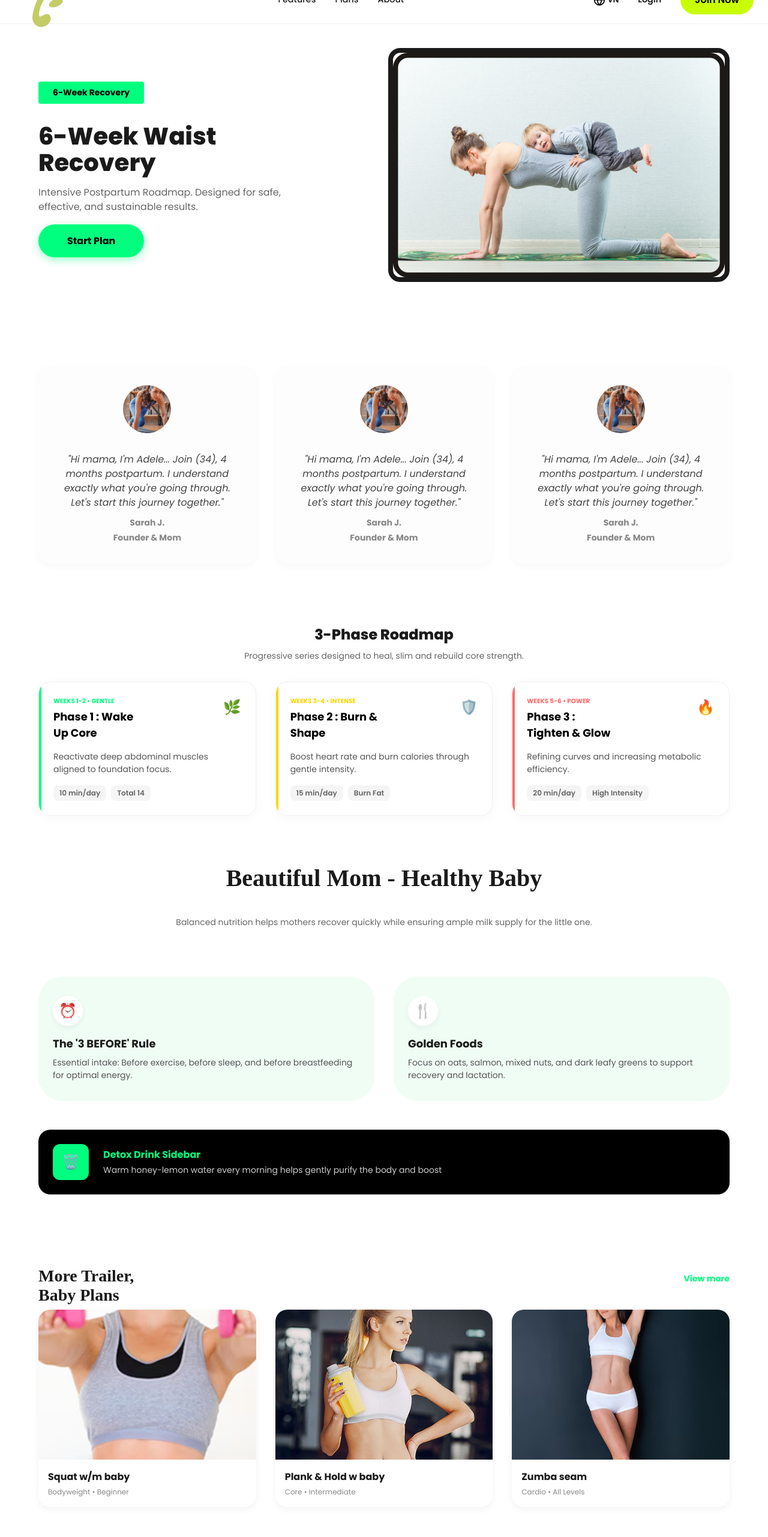
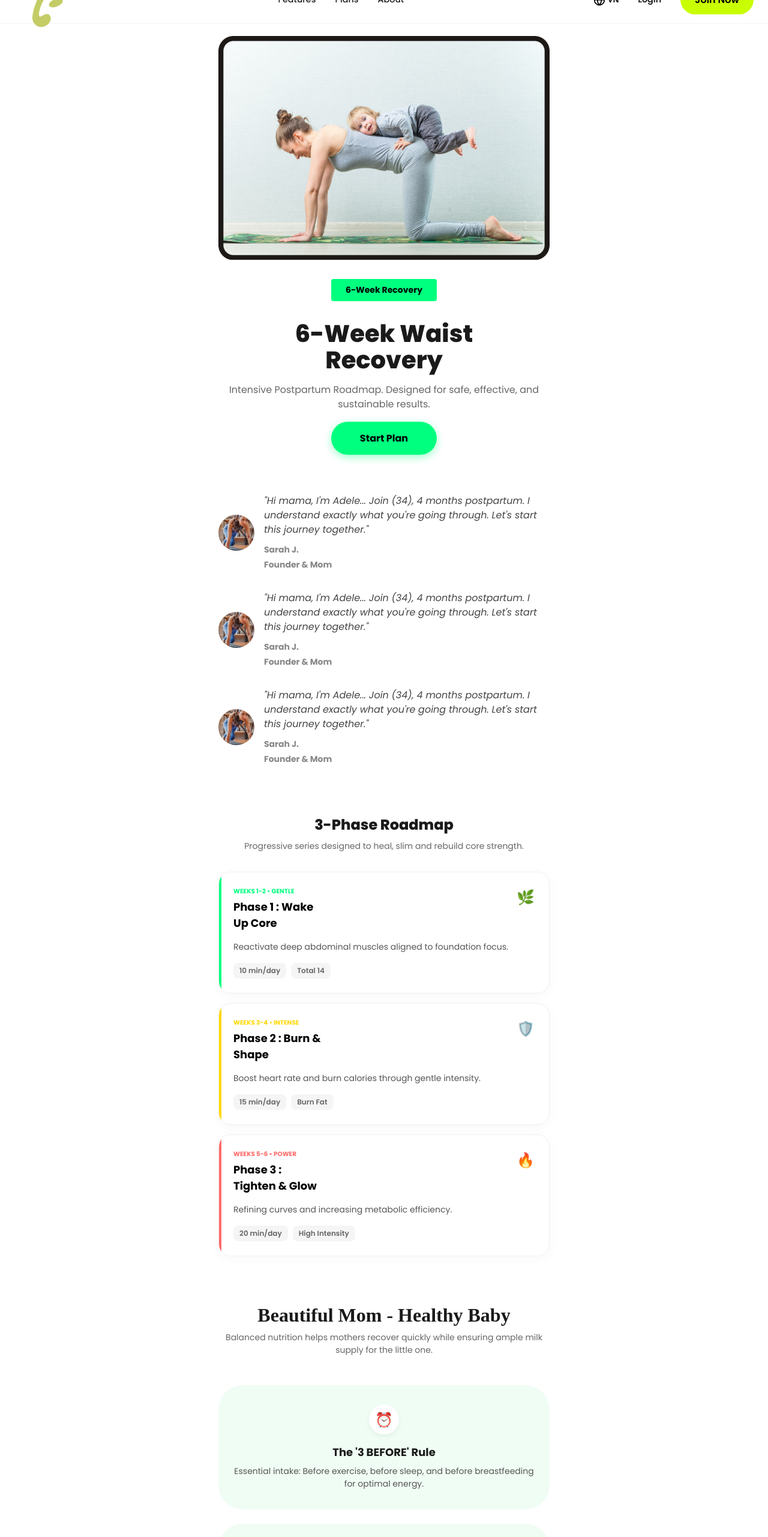
Before and after one commit to henrynguyens/gymwo, a Next.js app: page /plan in a window 1280 px wide. Shown: the part 40-2602 px from the top of the page at 60% size. Built offline with nearby package versions, Linux system fonts and the light colour scheme; no server answers; a web font is replaced by a local one.

Commit message:
feat: implement mobile responsiveness for plan page and global layout checks

```diff
--- a/src/app/plan/Plan.module.css
+++ b/src/app/plan/Plan.module.css
@@ -440,152 +440,87 @@
     gap: 0.5rem;
 }
 
-/* Desktop Responsiveness */
-@media (min-width: 1024px) {
+/* Responsive Mobile Styles */
+@media (max-width: 768px) {
     .container {
-        max-width: 1200px;
+        padding: 0 1rem;
     }
 
-    /* Hero Split Layout */
     .hero {
-        display: flex;
-        align-items: center;
-        text-align: left;
-        gap: 6rem;
-        padding: 120px 0 80px;
+        padding: 60px 0 40px;
+        flex-direction: column;
+        text-align: center;
+        gap: 2rem;
     }
 
     .heroImageContainer {
-        order: 2;
-        flex: 1;
-        margin-bottom: 0;
-        justify-content: flex-end;
-    }
-
-    .heroImage {
-        width: 100%;
-        max-width: 600px;
-        height: auto;
-        border: 8px solid #1a1a1a;
-        /* Added thick border */
-        border-radius: 20px;
+        order: 1;
+        margin-bottom: 1.5rem;
     }
 
     .heroContent {
-        flex: 0.8;
-        order: 1;
-        padding-right: 2rem;
+        order: 2;
+        padding-right: 0;
     }
 
-    /* Testimonials Grid */
+    .heroTitle {
+        font-size: 2rem;
+    }
+
+    /* Stack Testimonials */
     .testimonialsGrid {
-        grid-template-columns: repeat(3, 1fr);
-        gap: 2rem;
-        padding: 60px 0;
+        grid-template-columns: 1fr;
+        gap: 1.5rem;
+        padding: 40px 0;
     }
 
     .quoteSection {
         flex-direction: column;
-        /* Stack avatar and text on desktop grid for better fit */
+        align-items: center;
         text-align: center;
-        /* Center align content in card */
-        align-items: center;
-        justify-content: flex-start;
+        padding: 1.5rem;
         background: #fdfdfd;
-        padding: 2rem;
         border-radius: 20px;
-        box-shadow: 0 4px 12px rgba(0, 0, 0, 0.03);
     }
 
     .avatar {
-        width: 80px;
-        height: 80px;
         margin-bottom: 1rem;
     }
 
-    .quoteText {
-        font-size: 1rem;
-    }
-
-    /* Grids for Cards */
+    /* Stack Roadmap */
     .roadmapList {
-        display: grid;
-        grid-template-columns: repeat(3, 1fr);
-        gap: 2rem;
+        grid-template-columns: 1fr;
     }
 
     .roadmapCard {
-        /* Card styles inherited/reset */
-        height: 100%;
+        margin-bottom: 1rem;
     }
 
-    /* Tips Section Grid Layout */
+    /* Stack Tips */
     .tipsSection {
-        display: grid;
-        grid-template-columns: 1fr 1fr;
-        gap: 2rem;
-        text-align: left;
+        grid-template-columns: 1fr;
+        gap: 1.5rem;
     }
 
     .tipsTitle {
-        grid-column: 1 / -1;
-        text-align: center;
-        font-size: 2.5rem;
+        font-size: 1.75rem;
     }
 
-    .tipsSubtitle {
-        grid-column: 1 / -1;
-        text-align: center;
-        margin-bottom: 3rem;
+    /* Stack Gallery */
+    .galleryList {
+        grid-template-columns: 1fr;
+        gap: 1.5rem;
     }
 
-    .tipCard {
-        margin-bottom: 0;
-        height: 100%;
-        align-items: flex-start;
-        text-align: left;
+    /* Adjust CTA Section */
+    .ctaMainSection {
+        margin: 40px -1rem -80px -1rem;
+        padding-left: 1rem;
+        padding-right: 1rem;
+        border-radius: 40px 40px 0 0;
     }
 
-    /* The 3rd child in tipsSection is the Detox card, make it full width */
-    .tipsSection>div:nth-last-child(1) {
-        grid-column: 1 / -1;
-        display: flex;
-        /* Make it flex to align items better if needed, or keep block */
-        flex-direction: row;
-        align-items: center;
-        gap: 2rem;
-        text-align: left;
-    }
-
-    /* Specific styles for the Wide Detox Card on Desktop */
-    .tipsSection>div:nth-last-child(1) .tipIcon {
-        margin-bottom: 0;
-        margin-right: 0;
-        min-width: 60px;
-        /* Prevent shrink */
-    }
-
-    .tipsSection>div:nth-last-child(1) .tipTitle {
-        margin-bottom: 0.5rem;
-    }
-
-    /* Gallery Section */
-    .gallerySection {
-        padding: 80px 0;
-    }
-
-    .galleryList {
-        display: grid;
-        grid-template-columns: repeat(3, 1fr);
-        gap: 2rem;
-    }
-
-    .galleryCard {
-        border-radius: 20px;
-    }
-
-    .galleryImage {
-        height: 250px;
-        /* Taller on desktop */
+    .ctaTitle {
+        font-size: 1.75rem;
     }
 }
```
Also changed, not shown: test-supabase.mjs (added, +48 -0 lines).
